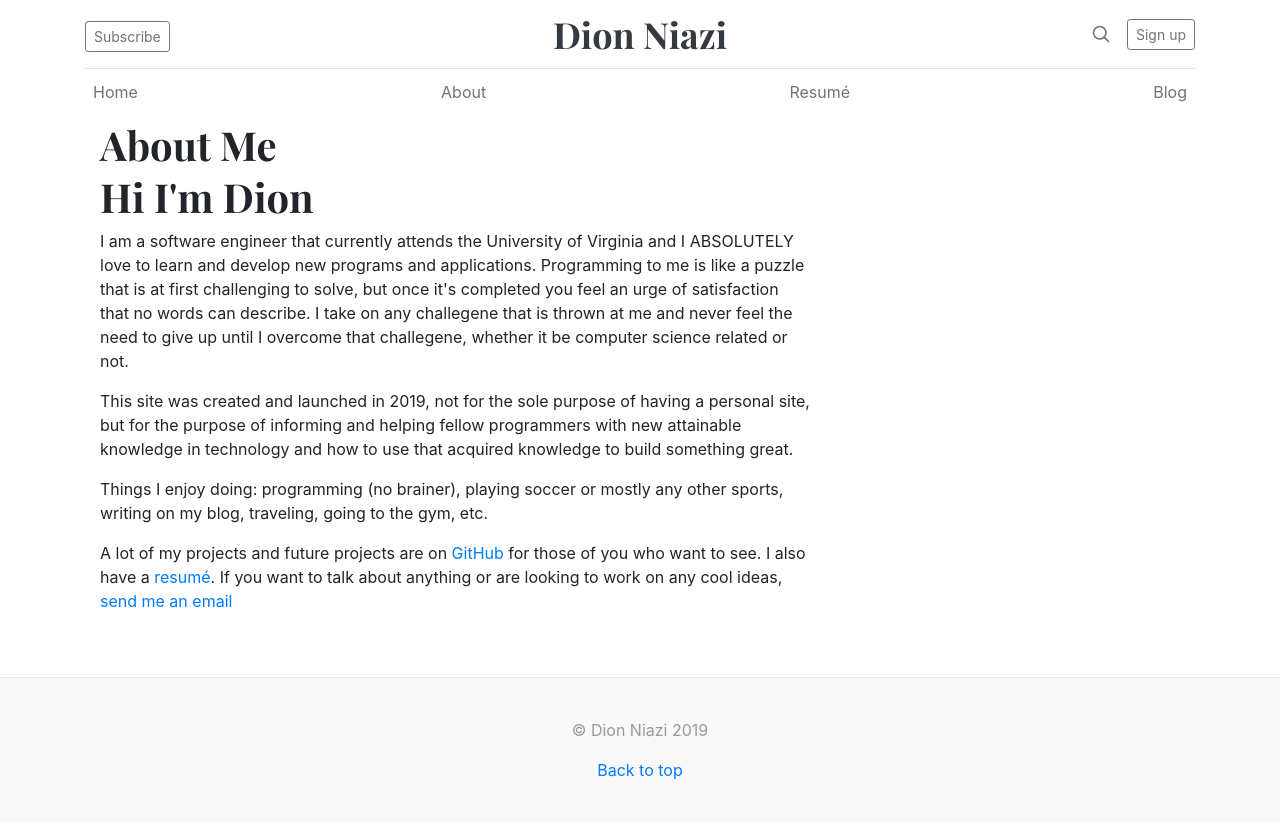
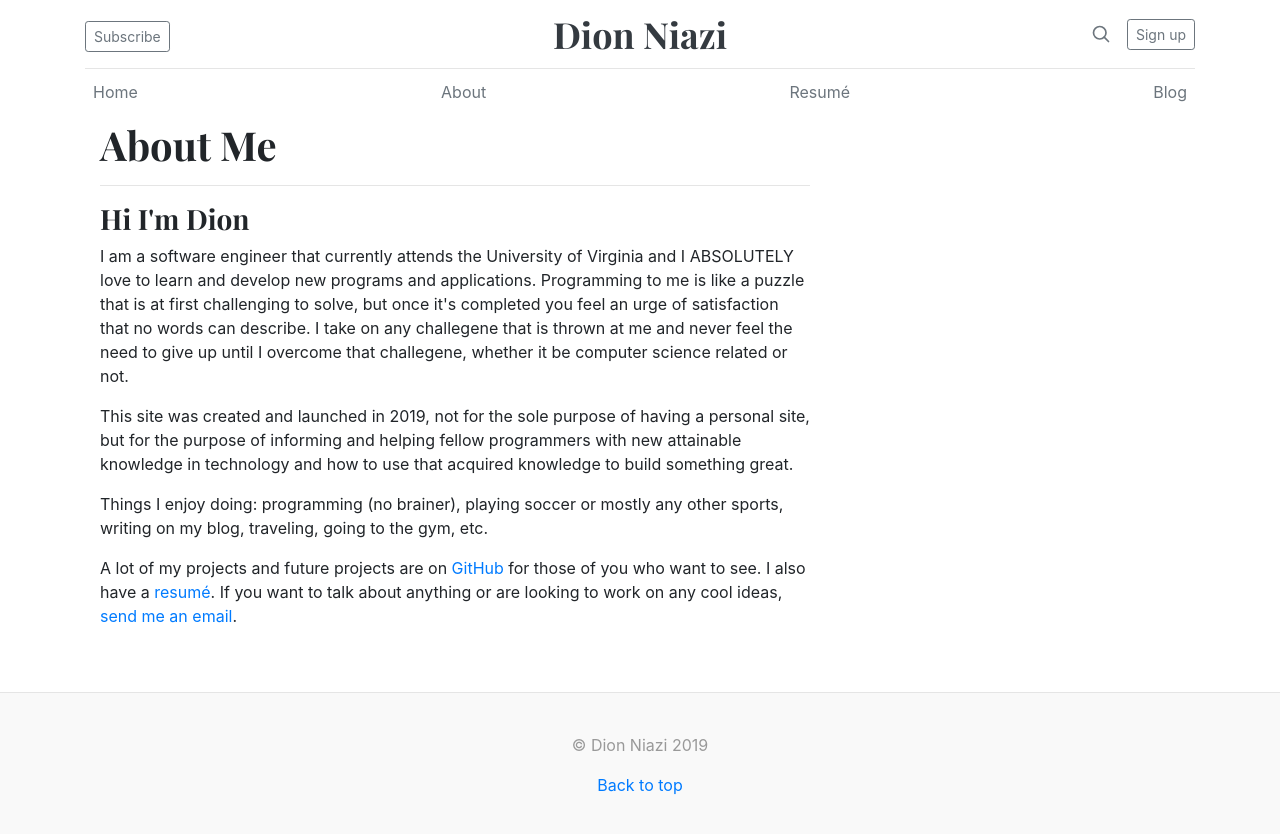
Before and after one commit to dn3gy/dn3gy.github.io, a Jekyll site: the page built from about/index.html, in a window 1280 px wide. Shown: the top 834 px of the page. Built offline with Jekyll 4.4.1, drawn with Linux system fonts in a browser that asks for light colours.

Commit message:
New Updates to About Me Page

```diff
--- a/about/index.html
+++ b/about/index.html
@@ -7,12 +7,13 @@ title: About
       <div class="col-md-8 blog-main">
         <div class="blog-post">
           <h2 class="blog-post-title">About Me</h2>
-          <h1>Hi I'm Dion</h1>
+          <hr>
+          <h3>Hi I'm Dion</h3>
           <p>I am a software engineer that currently attends the University of Virginia and I ABSOLUTELY love to learn and develop new programs and applications. Programming to me is like a puzzle that is at first challenging to solve, but once it's completed you feel an urge of satisfaction
               that no words can describe. I take on any challegene that is thrown at me and never feel the need to give up until I overcome that challegene, whether it be computer science related or not. </p>
           <p>This site was created and launched in 2019, not for the sole purpose of having a personal site, but for the purpose of informing and helping fellow programmers with new attainable knowledge in technology and how to use that acquired knowledge to build something great.</p>
           <p>Things I enjoy doing: programming (no brainer), playing soccer or mostly any other sports, writing on my blog, traveling, going to the gym, etc. </p>
-          <p>A lot of my projects and future projects are on <a href="https://github.com/dn3gy">GitHub</a> for those of you who want to see. I also have a <a href="/resume">resumé</a>. If you want to talk about anything or are looking to work on any cool ideas, <a href="mailto:dn3gy@virginia.edu">send me an email</a> </p>
+          <p>A lot of my projects and future projects are on <a href="https://github.com/dn3gy">GitHub</a> for those of you who want to see. I also have a <a href="/resume">resumé</a>. If you want to talk about anything or are looking to work on any cool ideas, <a href="mailto:dn3gy@virginia.edu">send me an email</a>. </p>
         </div><!-- /.blog-post -->
       </div><!-- /.blog-main -->
     </div><!-- /.row -->
```
